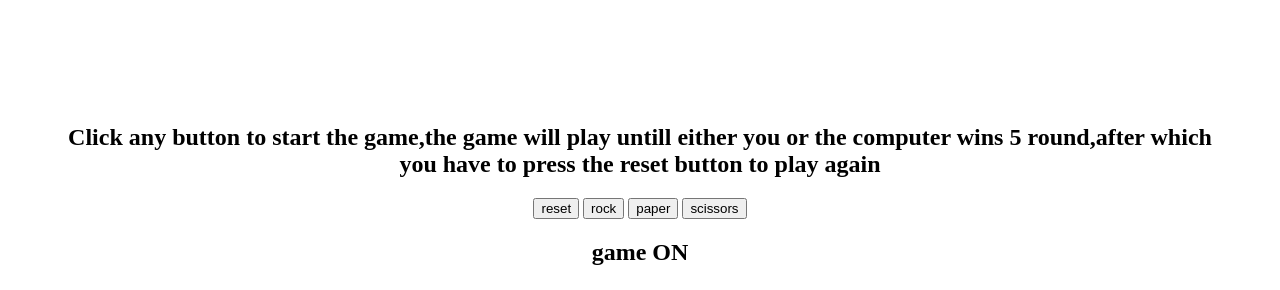
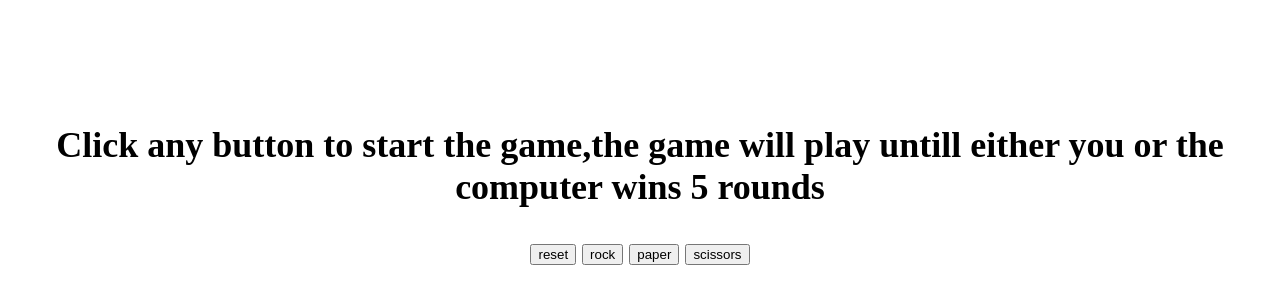
Before and after one commit to sakaayDev/Odin-Rock.Paper.Scissors, a plain HTML site: page index.html in a window 1280 px wide. Shown: the part 126-416 px from the top of the page. Drawn offline with Linux system fonts and the light colour scheme.

Commit message:
Update font-size to 1.5rem

```diff
--- a/index.html
+++ b/index.html
@@ -10,7 +10,7 @@
   </head>
 
   <body>
-    <h2>Click any button to start the game,the game will play untill either you or the computer wins 5 round,after which you have to press the reset button to play again</h2>
+    <h2>Click any button to start the game,the game will play untill either you or the computer wins 5 rounds</h2>
     <div id="buttonCOntainer">
       <button id="reset">reset </button>
       <button id="rock">rock</button>
--- a/style.css
+++ b/style.css
@@ -4,4 +4,5 @@ body{
     text-align: center;
     margin: 250px 0;
     padding: 0 50px;
+    font-size: 1.5rem;
 };
```
